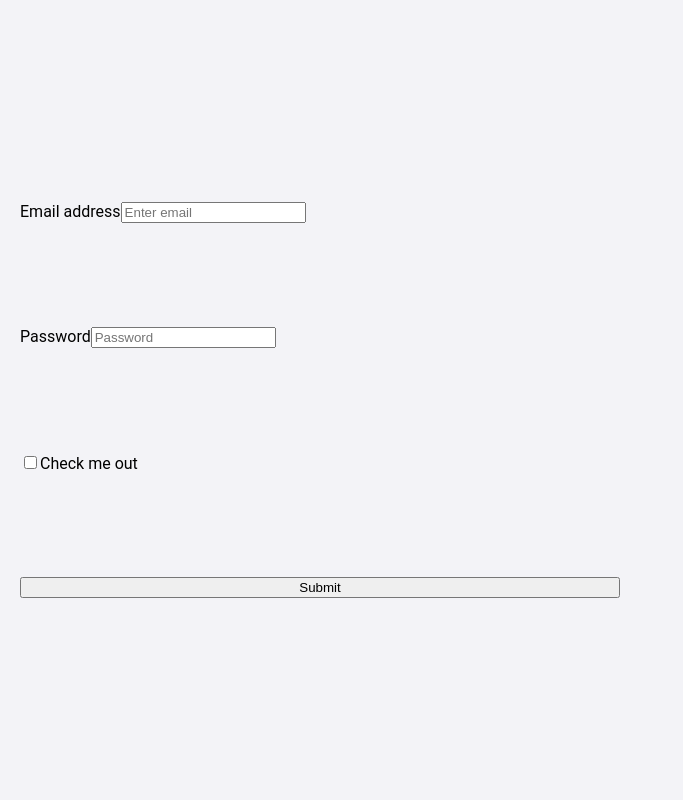
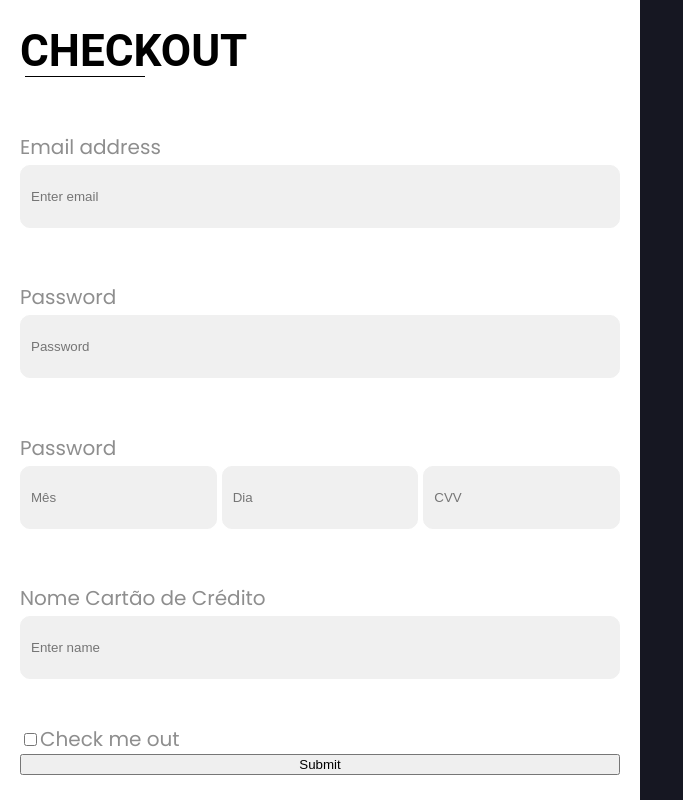
Before and after one commit to Mastic-Automate/automate-website, a React (Create React App) app: page /checkoutPage_address in a window 1280 px wide. Shown: the whole page, without its empty margins (0-683 px from the left). Built offline with nearby package versions, Linux system fonts and the light colour scheme.

Commit message:
Update design checkoutPage

```diff
--- a/src/components/pages/CheckoutPage_address/CheckoutPage_address.css
+++ b/src/components/pages/CheckoutPage_address/CheckoutPage_address.css
@@ -2,6 +2,7 @@
     width: 100%;
     height: 100vh;
     display: flex;
+    background: #fff;
 }
 
     .checkout-wrapper .col {
@@ -9,6 +10,10 @@
         height: 100%;
         display: flex;
         justify-content: center;
+    }
+
+    .checkout-wrapper .col.bg-primary{
+        background: #161722;
     }
 
     .col .form-wrapper {
@@ -22,8 +27,65 @@
     .form-wrapper form {
         width: 100%;
         max-width: 600px;
-        height: 500px;
+        height: 750px;
         display: flex;
         flex-direction: column;
-        justify-content: space-around;
+        justify-content: space-between;
     }
+
+    .form-wrapper label {
+        margin: 10px 0;
+        height: 23px;
+
+        font-family: 'Poppins';
+        font-style: normal;
+        font-weight: 400;
+        font-size: 20px;
+        line-height: 30px;
+
+        color: #8E8E8E;
+    }
+
+.form-wrapper form > .primary-title {
+    color: #000;
+    position: relative;
+}
+
+.form-wrapper form > .primary-title::before {
+    content: '';
+    position: absolute;
+    border: 1 solid black;
+    background: #000;
+    width: 20%;
+    height: 1px;
+    left: 5px;
+    bottom: 0;
+}
+
+form .form-group {
+    width: 100%;
+    display: flex;
+    flex-direction: column;
+}
+
+    form .form-group > .form-control {
+        display: flex;
+        flex-direction: row;
+        align-items: center;
+        padding: 10px;
+        gap: 10px;
+
+        width: 100%;
+        height: 63px;
+
+        background: #F0F0F0;
+
+        border: 1px solid #F0F0F0;
+        border-radius: 10px;
+    }
+
+    form .form-group.row {
+        flex-direction: row;
+        justify-content: space-between;
+        gap: 5px;
+    }
--- a/src/components/pages/CheckoutPage_address/index.js
+++ b/src/components/pages/CheckoutPage_address/index.js
@@ -7,23 +7,38 @@ function CheckoutPage_address() {
             <div className='col'>
                 <div className='form-wrapper'>
                     <form>
-                        <div class="form-group">
+                        <h1 className='primary-title'>Checkout</h1>
+                        <div className="form-group">
                             <label for="exampleInputEmail1">Email address</label>
-                            <input type="email" class="form-control" id="exampleInputEmail1" aria-describedby="emailHelp" placeholder="Enter email" />
+                            <input type="email" className="form-control" id="exampleInputEmail1" aria-describedby="emailHelp" placeholder="Enter email" />
                         </div>
-                        <div class="form-group">
+                        <div className="form-group">
                             <label for="exampleInputPassword1">Password</label>
-                            <input type="password" class="form-control" id="exampleInputPassword1" placeholder="Password" />
+                            <input type="password" className="form-control" id="exampleInputPassword1" placeholder="Password" />
                         </div>
-                        <div class="form-check">
-                            <input type="checkbox" class="form-check-input" id="exampleCheck1" />
-                            <label class="form-check-label" for="exampleCheck1">Check me out</label>
+                        <div className="form-group">
+                            <label for="exampleInputPassword1">Password</label>
+                            <div className='form-group row'>
+                                <input type="number" min={1} max={12} maxLength={2} className="form-control" id="mes" placeholder="Mês" />
+                                <input type="number" min={1} max={31} maxLength={2} className="form-control" id="dia" placeholder="Dia" />
+                                <input type="number" min={1} max={999} maxLength={3} className="form-control" id="cvv" placeholder="CVV" />
+                            </div>
                         </div>
-                        <button type="submit" class="btn btn-primary">Submit</button>
+                        <div className="form-group">
+                            <label for="exampleInputEmail1">Nome Cartão de Crédito</label>
+                            <input type="text" className="form-control" id="nameCreditCard" placeholder="Enter name" />
+                        </div>
+                        <div className="form-group">
+                            <div className='form-check'>
+                                <input type="checkbox" className="form-check-input" id="exampleCheck1" />
+                                <label className="form-check-label" for="exampleCheck1">Check me out</label>
+                            </div>
+                            <button type="submit" className="btn btn-primary">Submit</button>
+                        </div>
                     </form>
                 </div>
             </div>
-            <div className='col'>
+            <div className='col bg-primary'>
 
             </div>
         </section>
```
